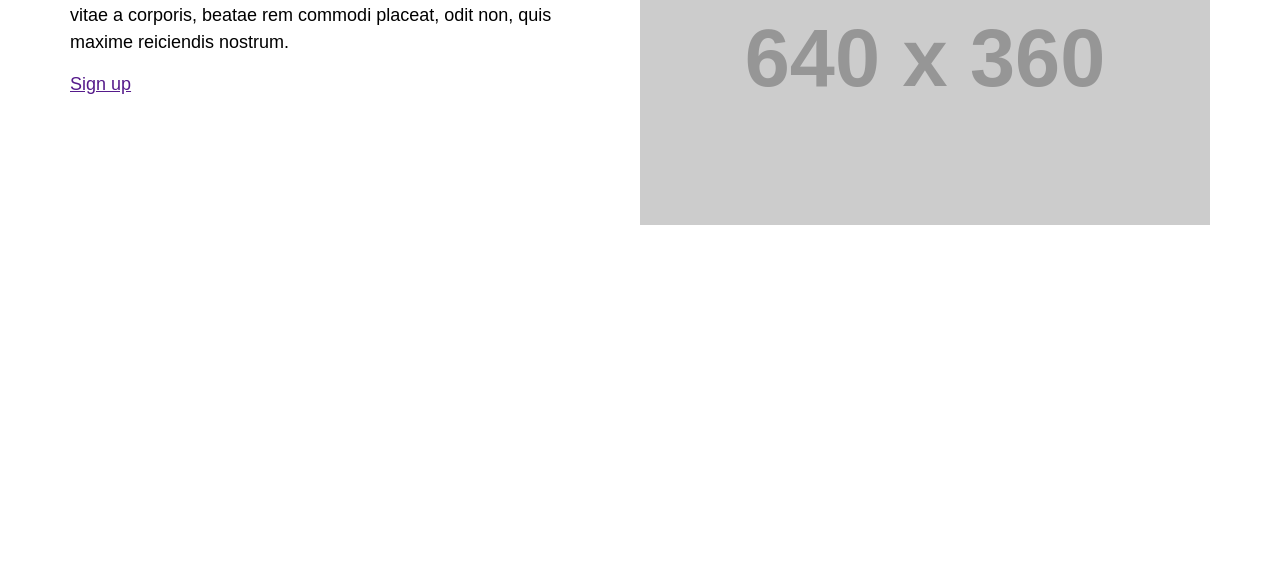
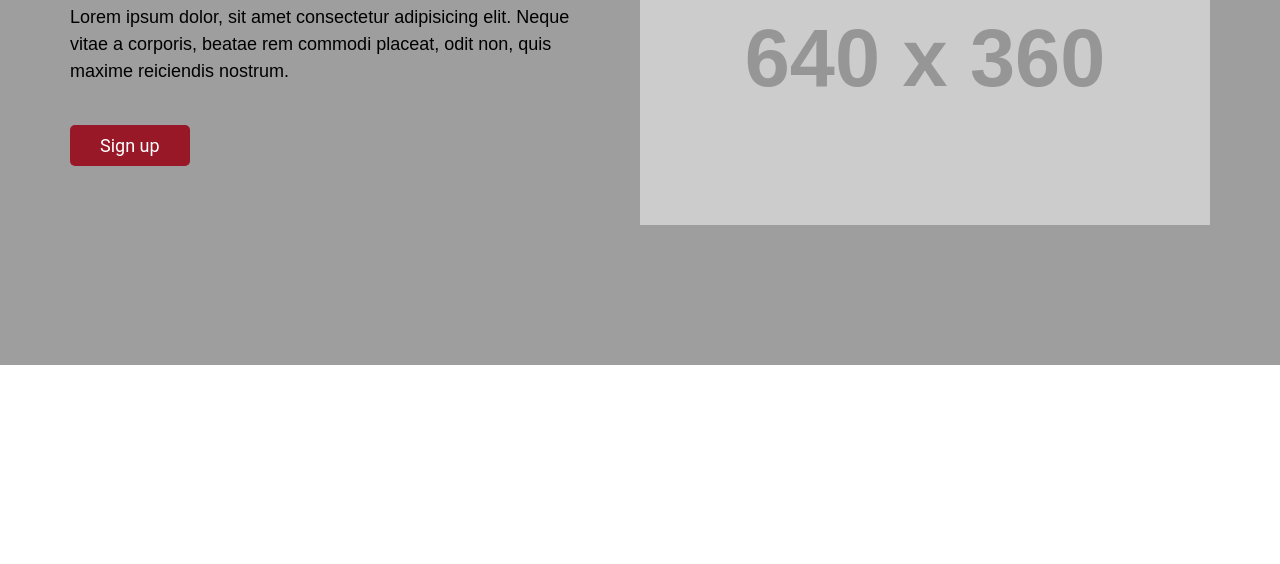
Before and after one commit to VipersEye/odin-landing-page, a plain HTML site: page index.html in a window 1280 px wide. Shown: the part 236-800 px from the top of the page. Drawn offline with Linux system fonts and the light colour scheme; placeholder pictures from the web are drawn by us; a web font is replaced by a local one.

Commit message:
Add styles for btn and add temporary background

```diff
--- a/style.css
+++ b/style.css
@@ -26,7 +26,11 @@ h1, h2, h3, h4, h5, h6 {
 }
 
 .btn {
+    display: inline-block;
 
+    font-family: 'Roboto', sans-serif;
+    font-size: 18px;
+    text-decoration: none;
 }
 
 /*  header
@@ -83,11 +87,14 @@ h1, h2, h3, h4, h5, h6 {
 
 .intro {
     padding: 140px 0;
+
+    background-color: rgb(158, 158, 158);
 }
 
 .intro__inner {
     display: flex;
     flex-wrap: wrap;
+    align-items: center;
 }
 
 .intro__content {
@@ -104,12 +111,19 @@ h1, h2, h3, h4, h5, h6 {
 }
 
 .intro__text {
+    margin-bottom: 40px;
+
     font-size: 18px;
     line-height: 1.5;
 }
 
 .intro__btn {
+    padding: 10px 30px;
+    margin-bottom: 30px;
+    color: #fff;
 
+    border-radius: 5px;
+    background: #981827;
 }
 
 .intro__img {
```
